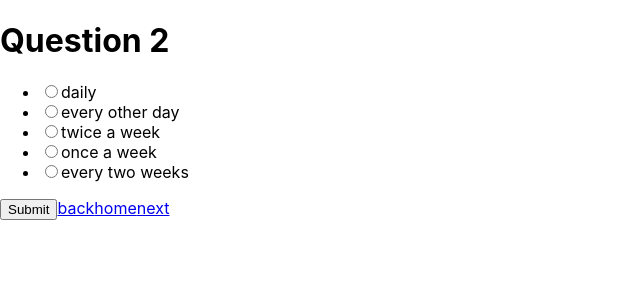
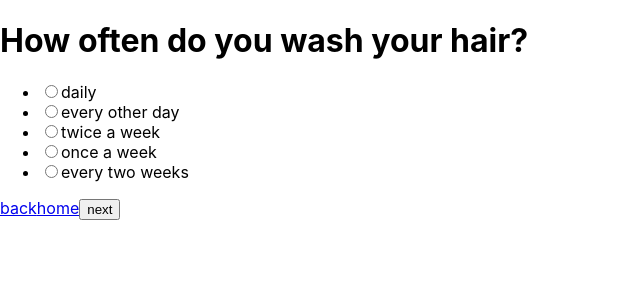
Before and after one commit to viktorpeev/hair-care-routine-finder, a React (Create React App) app: page /question-2 in a window 1280 px wide. Shown: the top 300 px of the page, without its empty margins (0-640 px from the left). Built offline with nearby package versions, Linux system fonts and the light colour scheme.

Commit message:
implemented validation

```diff
--- /dev/null
+++ b/src/Components/Validation/index.js
@@ -0,0 +1,19 @@
+export const Validation = (answer, num, navigate, isAnswered) => {
+
+    if (answer.length > 0) {
+        if (num === 9) {
+            if(isAnswered === true){
+            navigate(`/result`);
+            }
+            else{
+                console.log('Please go back and check if you have given an answer for every question')
+            }
+        }
+        else{
+            navigate(`/question-${num}`);
+        }
+    }
+    else {
+        console.log('Please check if you have ' + answer)
+    }
+};
--- a/src/Pages/Q1/index.js
+++ b/src/Pages/Q1/index.js
@@ -1,6 +1,8 @@
-import React, { useContext, useEffect } from 'react';
+import React, { useContext } from 'react';
 import { QuizContext } from '../../QuizContext';
 import { Link } from 'react-router-dom';
+import { Validation } from '../../Components/Validation';
+import { useNavigate } from 'react-router-dom';
 
 export const Q1 = () => {
   const {
@@ -9,14 +11,13 @@ export const Q1 = () => {
     setSelectedAnswerQ1
   } = useContext(QuizContext);
 
+  const navigate = useNavigate();
+
   const currentQuestion = questions[0];
 
-  const handleSubmit = () => {
-
+  const handleSubmit = async () => {
+    await Validation(selectedAnswerQ1,2,navigate)
   };
-  useEffect(()=>{
-    console.log(selectedAnswerQ1)
-  },[selectedAnswerQ1]);
 
   return (
     <div>
@@ -36,10 +37,10 @@ export const Q1 = () => {
           </li>
         ))}
       </ul>
-      <button onClick={handleSubmit}>Submit</button>
+
       <Link to='/'>back</Link>
       <Link to='/'>home</Link>
-      <Link to='/question-2'>next</Link>
+      <button onClick={handleSubmit}>next</button>
     </div>
   );
 };
--- a/src/Pages/Q2/index.js
+++ b/src/Pages/Q2/index.js
@@ -1,6 +1,8 @@
-import React, { useContext, useEffect } from 'react';
+import React, { useContext } from 'react';
 import { QuizContext } from '../../QuizContext';
 import { Link } from 'react-router-dom';
+import { Validation } from '../../Components/Validation';
+import { useNavigate } from 'react-router-dom';
 
 export const Q2 = () => {
   const {
@@ -9,14 +11,13 @@ export const Q2 = () => {
     setSelectedAnswerQ2
   } = useContext(QuizContext);
 
+  const navigate = useNavigate();
+
   const currentQuestion = questions[1];
 
-  const handleSubmit = () => {
-
+  const handleSubmit = async () => {
+    await Validation(selectedAnswerQ2,3,navigate)
   };
-  useEffect(()=>{
-    console.log(selectedAnswerQ2)
-  },[selectedAnswerQ2]);
 
   return (
     <div>
@@ -36,10 +37,10 @@ export const Q2 = () => {
           </li>
         ))}
       </ul>
-      <button onClick={handleSubmit}>Submit</button>
+
       <Link to='/question-1'>back</Link>
       <Link to='/'>home</Link>
-      <Link to='/question-3'>next</Link>
+      <button onClick={handleSubmit}>next</button>
     </div>
   );
 };
--- a/src/Pages/Q3/index.js
+++ b/src/Pages/Q3/index.js
@@ -1,6 +1,8 @@
 import React, { useContext, useEffect } from 'react';
 import { QuizContext } from '../../QuizContext';
 import { Link } from 'react-router-dom';
+import { Validation } from '../../Components/Validation';
+import { useNavigate } from 'react-router-dom';
 
 export const Q3 = () => {
   const {
@@ -9,14 +11,17 @@ export const Q3 = () => {
     setSelectedAnswerQ3
   } = useContext(QuizContext);
 
+  const navigate = useNavigate();
+
   const currentQuestion = questions[2];
 
-  const handleSubmit = () => {
+  const handleSubmit = async () => {
+    await Validation(selectedAnswerQ3,4,navigate)
+  };
 
-  };
   useEffect(()=>{
-    console.log(selectedAnswerQ3)
-  },[selectedAnswerQ3]);
+    console.log(`${questions[2].answers[selectedAnswerQ3]}`);
+  },[selectedAnswerQ3,questions])
 
   return (
     <div>
@@ -36,10 +41,10 @@ export const Q3 = () => {
           </li>
         ))}
       </ul>
-      <button onClick={handleSubmit}>Submit</button>
+
       <Link to='/question-2'>back</Link>
       <Link to='/'>home</Link>
-      <Link to='/question-4'>next</Link>
+      <button onClick={handleSubmit}>next</button>
     </div>
   );
 };
--- a/src/Pages/Q4/index.js
+++ b/src/Pages/Q4/index.js
@@ -1,6 +1,8 @@
-import React, { useContext, useEffect } from 'react';
+import React, { useContext } from 'react';
 import { QuizContext } from '../../QuizContext';
 import { Link } from 'react-router-dom';
+import { Validation } from '../../Components/Validation';
+import { useNavigate } from 'react-router-dom';
 
 export const Q4 = () => {
   const {
@@ -9,14 +11,13 @@ export const Q4 = () => {
     setSelectedAnswerQ4
   } = useContext(QuizContext);
 
+  const navigate = useNavigate();
+
   const currentQuestion = questions[3];
 
-  const handleSubmit = () => {
-
+  const handleSubmit = async () => {
+    await Validation(selectedAnswerQ4,5,navigate)
   };
-  useEffect(()=>{
-    console.log(selectedAnswerQ4)
-  },[selectedAnswerQ4]);
 
   return (
     <div>
@@ -36,10 +37,10 @@ export const Q4 = () => {
           </li>
         ))}
       </ul>
-      <button onClick={handleSubmit}>Submit</button>
+
       <Link to='/question-3'>back</Link>
       <Link to='/'>home</Link>
-      <Link to='/question-5'>next</Link>
+      <button onClick={handleSubmit}>next</button>
     </div>
   );
 };
--- a/src/Pages/Q5/index.js
+++ b/src/Pages/Q5/index.js
@@ -1,22 +1,25 @@
-import React, { useContext, useEffect } from 'react';
+import React, { useContext } from 'react';
 import { QuizContext } from '../../QuizContext';
+import { useNavigate } from 'react-router-dom';
 import { Link } from 'react-router-dom';
+import { Validation } from '../../Components/Validation';
 
 export const Q5 = () => {
   const {
     questions,
     selectedAnswerQ5,
-    setSelectedAnswerQ5
+    setSelectedAnswerQ5,
+    isAnswered
   } = useContext(QuizContext);
 
   const currentQuestion = questions[4];
 
-  const handleSubmit = () => {
+  const navigate = useNavigate();
 
+
+  const handleSubmit = async () => {
+    await Validation(selectedAnswerQ5, 9, navigate,isAnswered)
   };
-  useEffect(()=>{
-    console.log(selectedAnswerQ5)
-  },[selectedAnswerQ5]);
 
 return (
   <div>
@@ -36,10 +39,10 @@ export const Q5 = () => {
         </li>
       ))}
     </ul>
-      <button onClick={handleSubmit}>Submit</button>
+
     <Link to='/question-4'>back</Link>
     <Link to='/'>home</Link>
-      <Link to='/result'>next</Link>
+    <button onClick={handleSubmit}>Submit</button>
   </div>
 );
 };
--- a/src/Pages/Result/index.js
+++ b/src/Pages/Result/index.js
@@ -11,7 +11,7 @@ export const Result = () => {
     selectedAnswerQ5,
   } = useContext(QuizContext);
 
-  const [productTag, setProductTag] = useState([]);
+  const [productRecomendation, setProductRecomendation] = useState([]);
 
   useEffect(() => {
     fetch('https://jeval.com.au/collections/hair-care/products.json?page=1')
@@ -20,7 +20,7 @@ export const Result = () => {
         const tagProducts = data.products.filter(product =>
           product.tags.includes(`type_${questions[0].answers[selectedAnswerQ1]}`) //check for q1 only in tags
           ||
-          product.tags.includes(`goals_${questions[2].answers[selectedAnswerQ3]}`) //check for q3 only in tags
+          product.body_html.includes(`${questions[2].answers[selectedAnswerQ3]}`) //check for q3 only in tags
           ||
           product.body_html.includes((`${questions[1].answers[selectedAnswerQ2]}`)) //check for q2 only in descr
           ||
@@ -28,13 +28,15 @@ export const Result = () => {
           ||
           product.body_html.includes((`${questions[4].answers[selectedAnswerQ5]}`)) //check for q2 only in descr
           ||
+          product.title.includes(`${questions[2].answers[selectedAnswerQ3]}`) //check for q3 only in tags
+          ||
           product.title.includes((`${questions[1].answers[selectedAnswerQ2]}`)) //check for q2 only in title
           ||
           product.title.includes((`${questions[3].answers[selectedAnswerQ4]}`)) //check for q4 only in title
           ||
           product.title.includes((`${questions[4].answers[selectedAnswerQ5]}`)) //check for q2 only in title
         );
-        setProductTag(tagProducts);
+        setProductRecomendation(tagProducts);
       })
       .catch(error => console.log(error));
   }, [selectedAnswerQ1, selectedAnswerQ2, selectedAnswerQ3, selectedAnswerQ4, selectedAnswerQ5, questions]);
@@ -42,11 +44,11 @@ export const Result = () => {
 
   return (
     <div>
-      {productTag.length > 0 ? (
+      {productRecomendation.length > 0 ? (
         <div>
-          <h1>Frizzy Products:</h1>
+          <h1>Recomended Products:</h1>
           <ul>
-            {productTag.map(product => (
+            {productRecomendation.map(product => (
               <li key={product.id}>{product.title}</li>
             ))}
           </ul>
--- a/src/Questions/index.js
+++ b/src/Questions/index.js
@@ -1,27 +1,27 @@
 const questions = [
   {
     id: 1,
-    question: 'Question 1',
+    question: "What's your hair type or texture?",
     answers: ['straight', 'curly', 'wavy', 'fine'],
   },
   {
     id: 2,
-    question: 'Question 2',
+    question: 'How often do you wash your hair?',
     answers: ['daily', 'every other day', 'twice a week', 'once a week', 'every two weeks'],
   },
   {
     id: 3,
-    question: 'Question 2',
+    question: 'What benefit do you look for in your hair products?',
     answers: ['anti-breakage', 'hydration', 'soothing dry scalp', 'repairs appearance of damaged hair', 'volume', 'curl and coil enhancing'],
   },
   {
     id: 4,
-    question: 'Question 2',
+    question: 'Is there anything troubling you about your hair?',
     answers: ['breakage', 'frizz', 'scalp dryness', 'damage', 'tangling'],
   },
   {
     id: 5,
-    question: 'Question 2',
+    question: 'What is your natural hair color(s) today?',
     answers: ['black', 'brown', 'blonde', 'Red/Orange', 'Silver/Grey'],
   }
 ];
--- a/src/QuizContext/index.js
+++ b/src/QuizContext/index.js
@@ -1,4 +1,4 @@
-import React, { createContext, useState } from 'react';
+import React, { createContext, useEffect, useState } from 'react';
 import questions from '../Questions';
 
 export const QuizContext = createContext();
@@ -9,9 +9,14 @@ export const QuizProvider = ({ children }) => {
   const [selectedAnswerQ3, setSelectedAnswerQ3] = useState([]);
   const [selectedAnswerQ4, setSelectedAnswerQ4] = useState([]);
   const [selectedAnswerQ5, setSelectedAnswerQ5] = useState([]);
+  const [isAnswered, setIsAnswered] = useState(false);
 
 
-  //handleSubmit(fetch->if('type_${questions[0].answers[0]}'))
+  useEffect(() => {
+    if (selectedAnswerQ1.length > 0){
+      setIsAnswered(true);
+    }
+}, [selectedAnswerQ1.length,selectedAnswerQ5])
 
   const resetQuiz = () => {
     setSelectedAnswerQ1([]);
@@ -31,6 +36,7 @@ export const QuizProvider = ({ children }) => {
         setSelectedAnswerQ4,
         selectedAnswerQ5,
         setSelectedAnswerQ5,
+        isAnswered,
         resetQuiz,
       }}
     >
```
Also changed, not shown: src/App.js (indentation only). Lines whose indentation alone changed are shown as unchanged.
